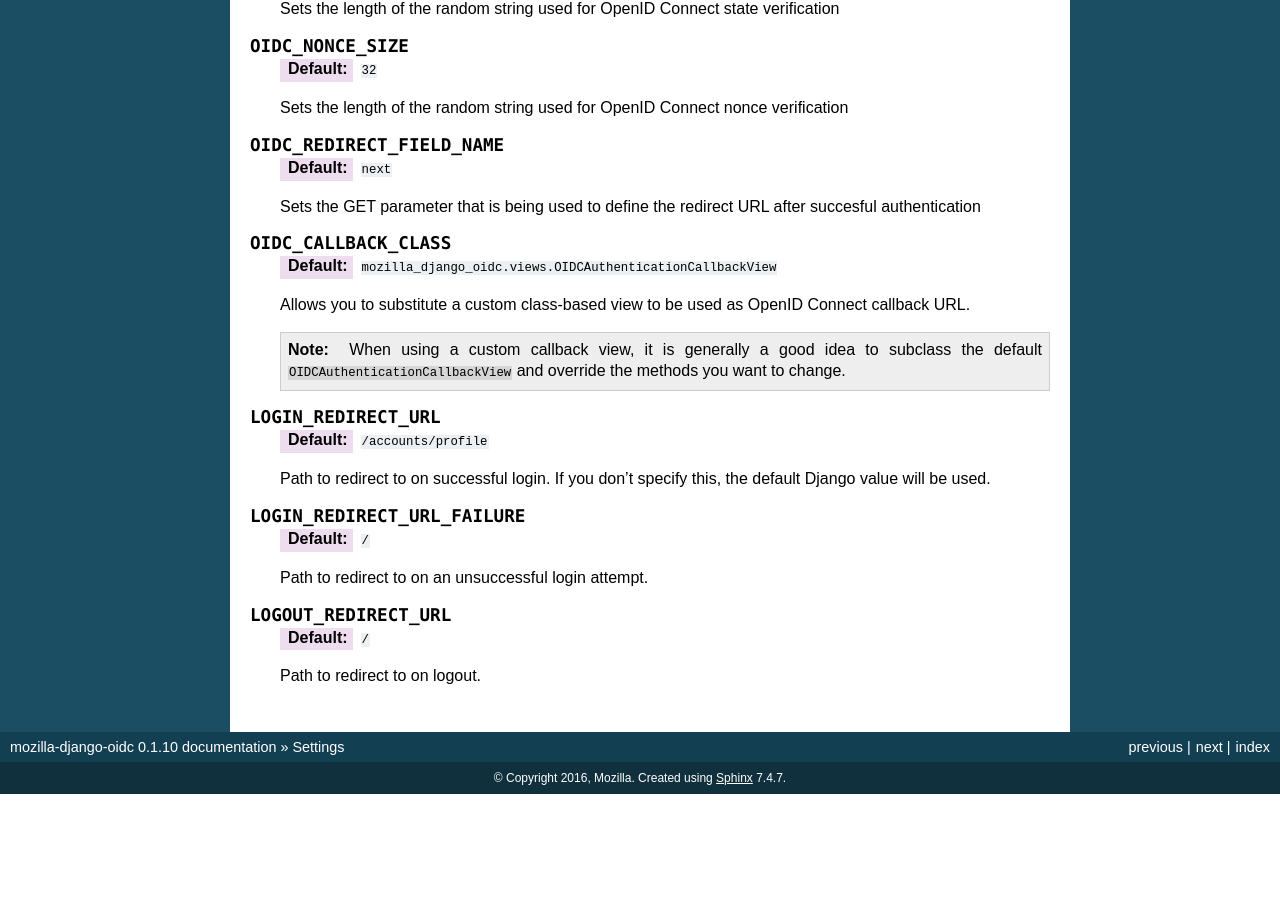
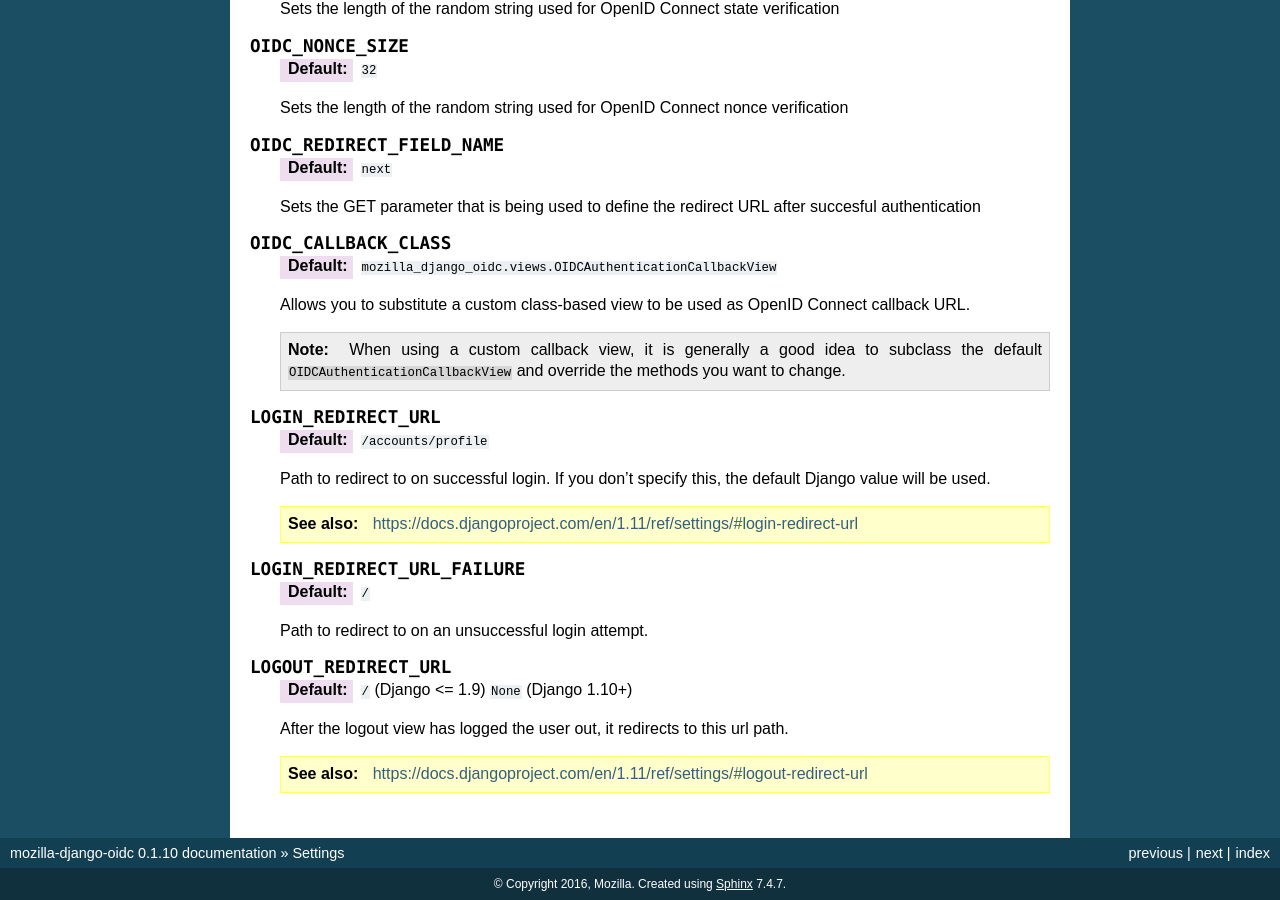
Before and after one commit to mozilla/mozilla-django-oidc, a Sphinx documentation site: the page built from docs/settings.rst, in a window 1280 px wide and 900 px high, scrolled down 1387 px. Built offline with Sphinx 7.4.7, drawn with Linux system fonts in a browser that asks for light colours; before the commit the page ends 2181 px from its top, so only the background shows below that.

Commit message:
Fix docs related to LOGOUT_REDIRECT_URL
Fixes #118

```diff
--- a/docs/settings.rst
+++ b/docs/settings.rst
@@ -110,20 +110,27 @@ of ``mozilla-django-oidc``.
 
 .. py:attribute:: LOGIN_REDIRECT_URL
 
-    :default: ``/accounts/profile``
+   :default: ``/accounts/profile``
 
-    Path to redirect to on successful login. If you don't specify this, the
-    default Django value will be used.
+   Path to redirect to on successful login. If you don't specify this, the
+   default Django value will be used.
+
+   .. seealso::
+
+      https://docs.djangoproject.com/en/1.11/ref/settings/#login-redirect-url
 
 .. py:attribute:: LOGIN_REDIRECT_URL_FAILURE
 
-    :default: ``/``
+   :default: ``/``
 
-    Path to redirect to on an unsuccessful login attempt.
-
+   Path to redirect to on an unsuccessful login attempt.
 
 .. py:attribute:: LOGOUT_REDIRECT_URL
 
-   :default: ``/``
+   :default: ``/`` (Django <= 1.9) ``None`` (Django 1.10+)
 
-   Path to redirect to on logout.
+   After the logout view has logged the user out, it redirects to this url path.
+
+   .. seealso::
+
+      https://docs.djangoproject.com/en/1.11/ref/settings/#logout-redirect-url
```
Also changed, not shown: docs/installation.rst (+8 -0 lines).
